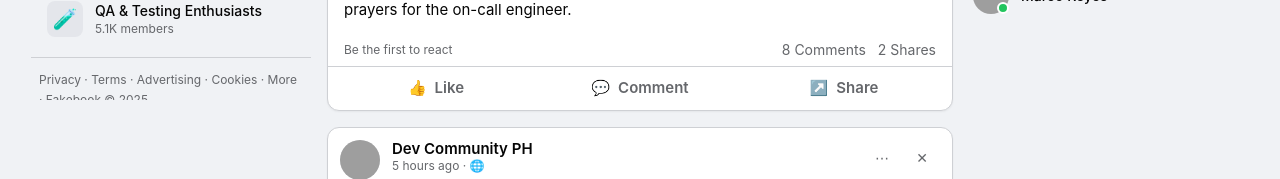
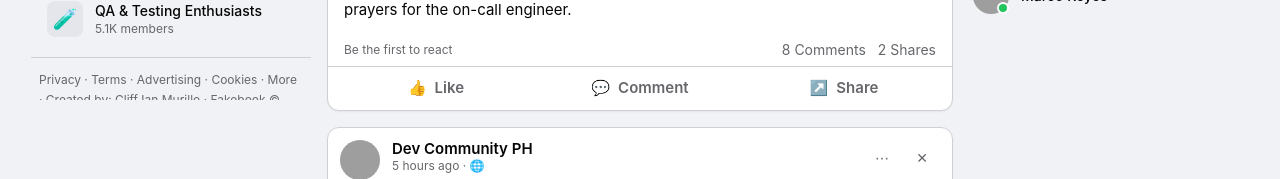
Before and after one commit to ianized07/Fakebook, a React (Vite) app: page / in a window 1280 px wide. Shown: the part 700-879 px from the top of the page. Built offline with nearby package versions, Linux system fonts and the light colour scheme; grey boxes are pictures that could not be loaded.

Commit message:
Update LeftSidebar component

```diff
--- a/src/components/LeftSidebar.jsx
+++ b/src/components/LeftSidebar.jsx
@@ -83,7 +83,7 @@ export default function LeftSidebar({ onDeadLink, onCorruptTimestamps, onWatchMo
       <hr className="my-3 border-fb-border" />
 
       <p className="px-2 text-xs text-fb-secondary leading-relaxed">
-        Privacy · Terms · Advertising · Cookies · More · Fakebook © 2025
+        Privacy · Terms · Advertising · Cookies · More · Created by: Cliff Ian Murillo · Fakebook © 2026
       </p>
     </aside>
   )
```
